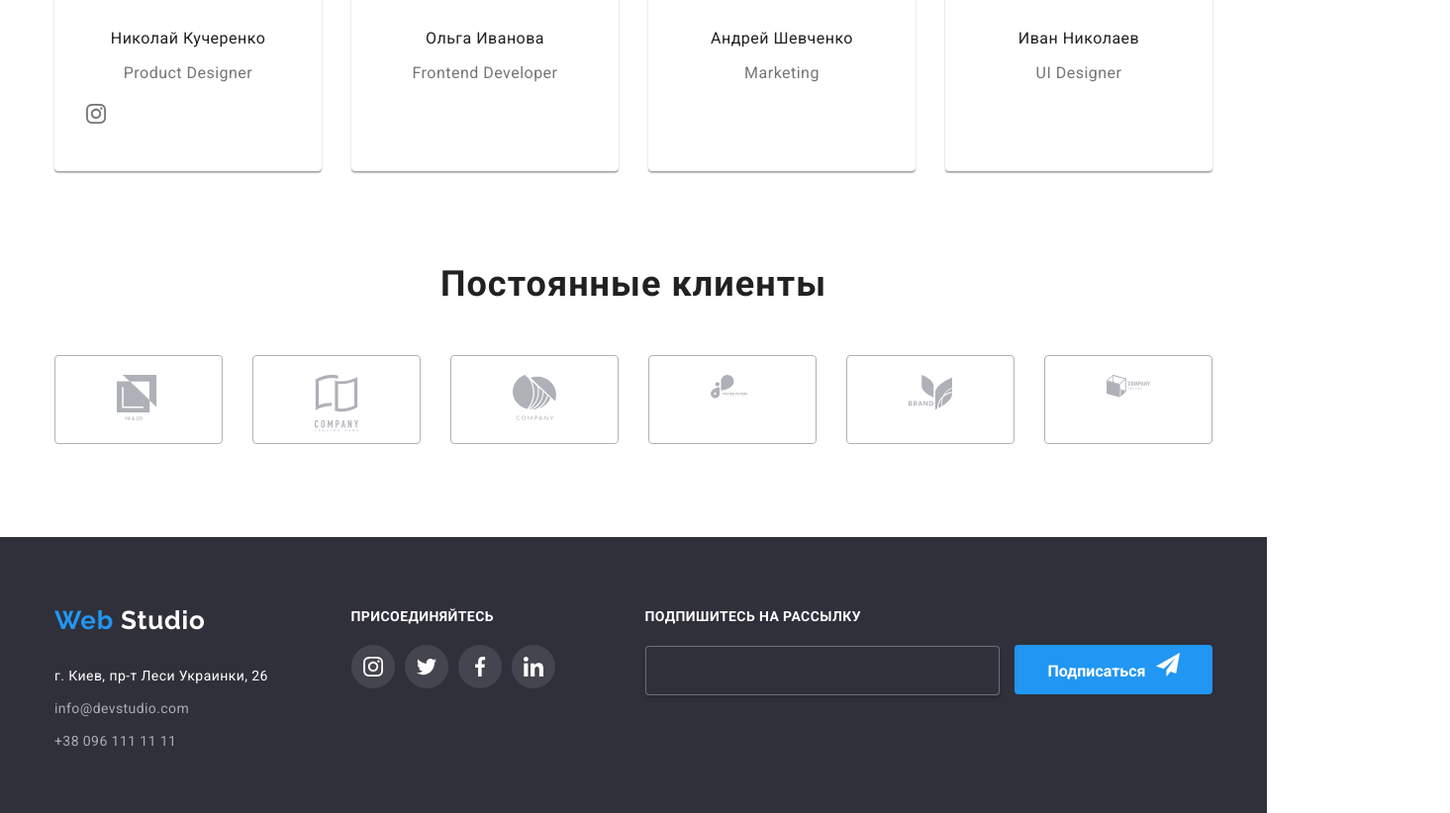
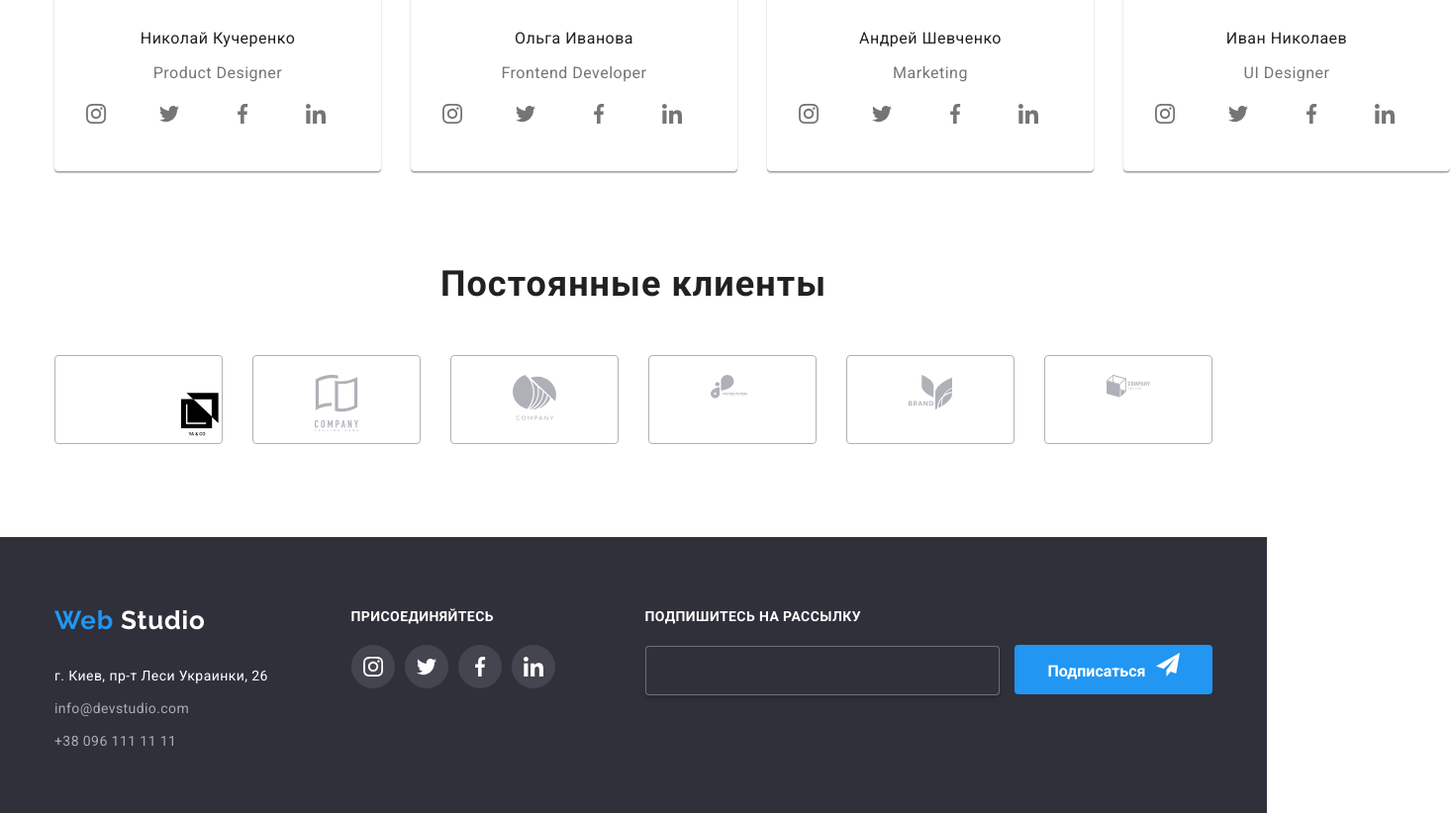
Before and after one commit to keriuxa/goit-markup-hw-04, a plain HTML site: page index.html in a window 1280 px wide. Shown: the part 2031-2853 px from the top of the page at 99% size, 1465 px wide, since content can reach past the window. Drawn offline with Linux system fonts and the light colour scheme.

Commit message:
Беда какая то

```diff
--- a/css/style.css
+++ b/css/style.css
@@ -29,6 +29,7 @@ img {
   padding: 0px;
   margin: 0px;
 }
+
 .list {
   list-style: none;
   padding: 0;
@@ -319,36 +320,27 @@ img {
   color: var(--secondary-text-color);
   margin-bottom: 16px;
 }
-
 .teamattes-social-links {
   display: flex;
   margin-left: 32px;
   margin-right: 32px;
   margin-bottom: 24px;
-  justify-content: space-between;
-  /* background-color: slateblue; */
+  justify-content: space-around;
 }
 
-.teamattes-social-items {
-  display: inline-block;
+.social-icon {
+  display: block;
+  border-radius: 50%;
+  fill: var(--secondary-text-color);
   width: 44px;
   height: 44px;
-  border-radius: 50%;
-  /* background-color: seagreen; */
-  fill: var(--secondary-text-color);
 }
 
-.teamattes-social-items:hover,
-.teamattes-social-items:focus {
+.social-icon:hover,
+.social-icon:focus {
+  fill: white;
   background-color: var(--acent-color);
-  fill: white;
 }
-
-.social-icons {
-  display: inline-block;
-  align-content: center;
-}
-
 /* Постоянные клиенты */
 
 .clients-items {
@@ -624,7 +616,6 @@ img {
   letter-spacing: 0.06em;
   color: var(--main-text-color);
   margin-top: 20px;
-  margin-left: 24px;
 }
 
 .portfolio-sub-title {
@@ -633,7 +624,6 @@ img {
   line-height: 1.87;
   color: var(--secondary-text-color);
   margin-bottom: 20px;
-  margin-left: 24px;
 }
 .portfolio-text {
   font-weight: 400;
--- a/index.html
+++ b/index.html
@@ -145,41 +145,42 @@
               />
               <h3 class="teammates">Николай Кучеренко</h3>
               <p lang="en" class="teammates-position">Product Designer</p>
-              <ul class="teamattes-social-links list">
+              <ul class="list teamattes-social-links">
                 <li>
                   <a
                     href="https://www.instagram.com/"
                     target="_blank"
-                    class="teamattes-social-items"
+                    class="social-icon"
                   >
                     <svg width="20" height="20">
-                      <use href="./images/sprite.svg#icon-instagram"></use>
+                      <use href="../images/sprite.svg#icon-instagram"></use>
                     </svg>
                   </a>
                 </li>
 
                 <li>
-                  <a href="https://twitter.com/" target="_blank">
-                    <img
-                      src="./images/socialnetworks-icons-grey/twitter.svg"
-                      alt="иконка твиттера"
-                  /></a>
+                  <a href="https://twitter.com/" target="_blank" class="social-icon">
+                    <svg width="20" height="20">
+                      <use href="../images/sprite.svg#icon-twitter"></use>
+                    </svg>
+                    </a>
+                  </a>
                 </li>
 
                 <li>
-                  <a href="https://www.facebook.com" target="_blank">
-                    <img
-                      src="./images/socialnetworks-icons-grey/facebook.svg"
-                      alt="иконка фейсбука"
-                  /></a>
+                  <a href="https://www.facebook.com" target="_blank" class="social-icon">
+                    <svg width="20" height="20">
+                      <use href="../images/sprite.svg#icon-facebook"></use>
+                    </svg>
+                    </a>
                 </li>
 
                 <li>
-                  <a href="https://linkedin.com/" target="_blank">
-                    <img
-                      src="./images/socialnetworks-icons-grey/linkedin.svg"
-                      alt="иконка линкедина"
-                  /></a>
+                  <a href="https://linkedin.com/" target="_blank" class="social-icon">
+                    <svg width="20" height="20">
+                      <use href="../images/sprite.svg#icon-linkedin"></use>
+                    </svg>
+                    </a>
                 </li>
               </ul>
             </li>
@@ -194,37 +195,36 @@
               <p lang="en" class="teammates-position">Frontend Developer</p>
             <ul class="list teamattes-social-links">
               <li>
-                  <a href="https://www.instagram.com/" target="_blank">
-                    <img
-                      src="./images/socialnetworks-icons-grey/instagram.svg "
-                      alt="иконка инстаграмма"
-                  /></a>
+                <a href="https://www.instagram.com/" target="_blank" class="social-icon">
+                  <svg width="20" height="20">
+                    <use href="../images/sprite.svg#icon-instagram"></use>
+                  </svg>
+                </a>
               </li>
 
               <li>
-                  <a href="https://twitter.com/" target="_blank">
-                    <img
-                      src="./images/socialnetworks-icons-grey/twitter.svg"
-                      alt="иконка твиттера"
-                  /></a>
+                <a href="https://twitter.com/" target="_blank" class="social-icon">
+                  <svg width="20" height="20">
+                    <use href="../images/sprite.svg#icon-twitter"></use>
+                  </svg>
+                </a>
+                </a>
               </li>
 
               <li>
-                  <a href="https://www.facebook.com" target="_blank">
-                    <img
-                      src="./images/socialnetworks-icons-grey/facebook.svg"
-                      alt="иконка фейсбука"
-                      width="20"
-                      height="20"
-                  /></a>
+                <a href="https://www.facebook.com" target="_blank" class="social-icon">
+                  <svg width="20" height="20">
+                    <use href="../images/sprite.svg#icon-facebook"></use>
+                  </svg>
+                </a>
               </li>
 
               <li>
-                  <a href="https://linkedin.com/" target="_blank">
-                    <img
-                      src="./images/socialnetworks-icons-grey/linkedin.svg"
-                      alt="иконка линкедина"
-                  /></a>
+                <a href="https://linkedin.com/" target="_blank" class="social-icon">
+                  <svg width="20" height="20">
+                    <use href="../images/sprite.svg#icon-linkedin"></use>
+                  </svg>
+                </a>
               </li>
             </ul>
             </li>
@@ -239,37 +239,36 @@
               <p lang="en" class="teammates-position">Marketing</p>
               <ul class="list teamattes-social-links">
                 <li>
-                  <a href="https://www.instagram.com/" target="_blank">
-                    <img
-                      src="./images/socialnetworks-icons-grey/instagram.svg "
-                      alt="иконка инстаграмма"
-                  /></a>
+                  <a href="https://www.instagram.com/" target="_blank" class="social-icon">
+                    <svg width="20" height="20">
+                      <use href="../images/sprite.svg#icon-instagram"></use>
+                    </svg>
+                  </a>
                 </li>
 
                 <li>
-                  <a href="https://twitter.com/" target="_blank">
-                    <img
-                      src="./images/socialnetworks-icons-grey/twitter.svg"
-                      alt="иконка твиттера"
-                  /></a>
-                </li>
-
-                <li class="list">
-                  <a href="https://www.facebook.com" target="_blank">
-                    <img
-                      src="./images/socialnetworks-icons-grey/facebook.svg"
-                      alt="иконка фейсбука"
-                      width="20"
-                      height="20"
-                  /></a>
+                  <a href="https://twitter.com/" target="_blank" class="social-icon">
+                    <svg width="20" height="20">
+                      <use href="../images/sprite.svg#icon-twitter"></use>
+                    </svg>
+                  </a>
+                  </a>
                 </li>
 
                 <li>
-                  <a href="https://linkedin.com/" target="_blank">
-                    <img
-                      src="./images/socialnetworks-icons-grey/linkedin.svg"
-                      alt="иконка линкедина"
-                  /></a>
+                  <a href="https://www.facebook.com" target="_blank" class="social-icon">
+                    <svg width="20" height="20">
+                      <use href="../images/sprite.svg#icon-facebook"></use>
+                    </svg>
+                  </a>
+                </li>
+
+                <li>
+                  <a href="https://linkedin.com/" target="_blank" class="social-icon">
+                    <svg width="20" height="20">
+                      <use href="../images/sprite.svg#icon-linkedin"></use>
+                    </svg>
+                   </a>
                 </li>
               </ul>
             </li>
@@ -284,37 +283,36 @@
               <p lang="en" class="teammates-position">UI Designer</p>
               <ul class="list teamattes-social-links">
                 <li>
-                  <a href="https://www.instagram.com/" target="_blank">
-                    <img
-                      src="./images/socialnetworks-icons-grey/instagram.svg "
-                      alt="иконка инстаграмма"
-                  /></a>
+                  <a href="https://www.instagram.com/" target="_blank" class="social-icon">
+                    <svg width="20" height="20">
+                      <use href="../images/sprite.svg#icon-instagram"></use>
+                    </svg>
+                  </a>
                 </li>
 
                 <li>
-                  <a href="https://twitter.com/" target="_blank">
-                    <img
-                      src="./images/socialnetworks-icons-grey/twitter.svg"
-                      alt="иконка твиттера"
-                  /></a>
+                  <a href="https://twitter.com/" target="_blank" class="social-icon">
+                    <svg width="20" height="20">
+                      <use href="../images/sprite.svg#icon-twitter"></use>
+                    </svg>
+                  </a>
+                  </a>
                 </li>
 
                 <li>
-                  <a href="https://www.facebook.com" target="_blank">
-                    <img
-                      src="./images/socialnetworks-icons-grey/facebook.svg"
-                      alt="иконка фейсбука"
-                      width="20"
-                      height="20"
-                  /></a>
+                  <a href="https://www.facebook.com" target="_blank" class="social-icon">
+                    <svg width="20" height="20">
+                      <use href="../images/sprite.svg#icon-facebook"></use>
+                    </svg>
+                  </a>
                 </li>
 
                 <li>
-                  <a href="https://linkedin.com/" target="_blank">
-                    <img
-                      src="./images/socialnetworks-icons-grey/linkedin.svg"
-                      alt="иконка линкедина"
-                  /></a>
+                  <a href="https://linkedin.com/" target="_blank" class="social-icon">
+                    <svg width="20" height="20">
+                      <use href="../images/sprite.svg#icon-linkedin"></use>
+                    </svg>
+                  </a>
                 </li>
               </ul>
             </li>
@@ -329,10 +327,10 @@
           <ul class="list clients-items">
             <li>
               <a href="" aria-label="ссылка клиента">
-                <img
-                  src="./images/clients-logo/logo-client-1.svg"
-                  alt="логотип клиента 1"
-              /></a>
+                <svg width="170" height="90">
+                  <use href="../images/sprite.svg#icon-client-1"></use>
+                </svg>
+              </a>
             </li>
             <li>
               <a href="" aria-label="ссылка клиента">
```
Lines whose indentation alone changed are shown as unchanged.
